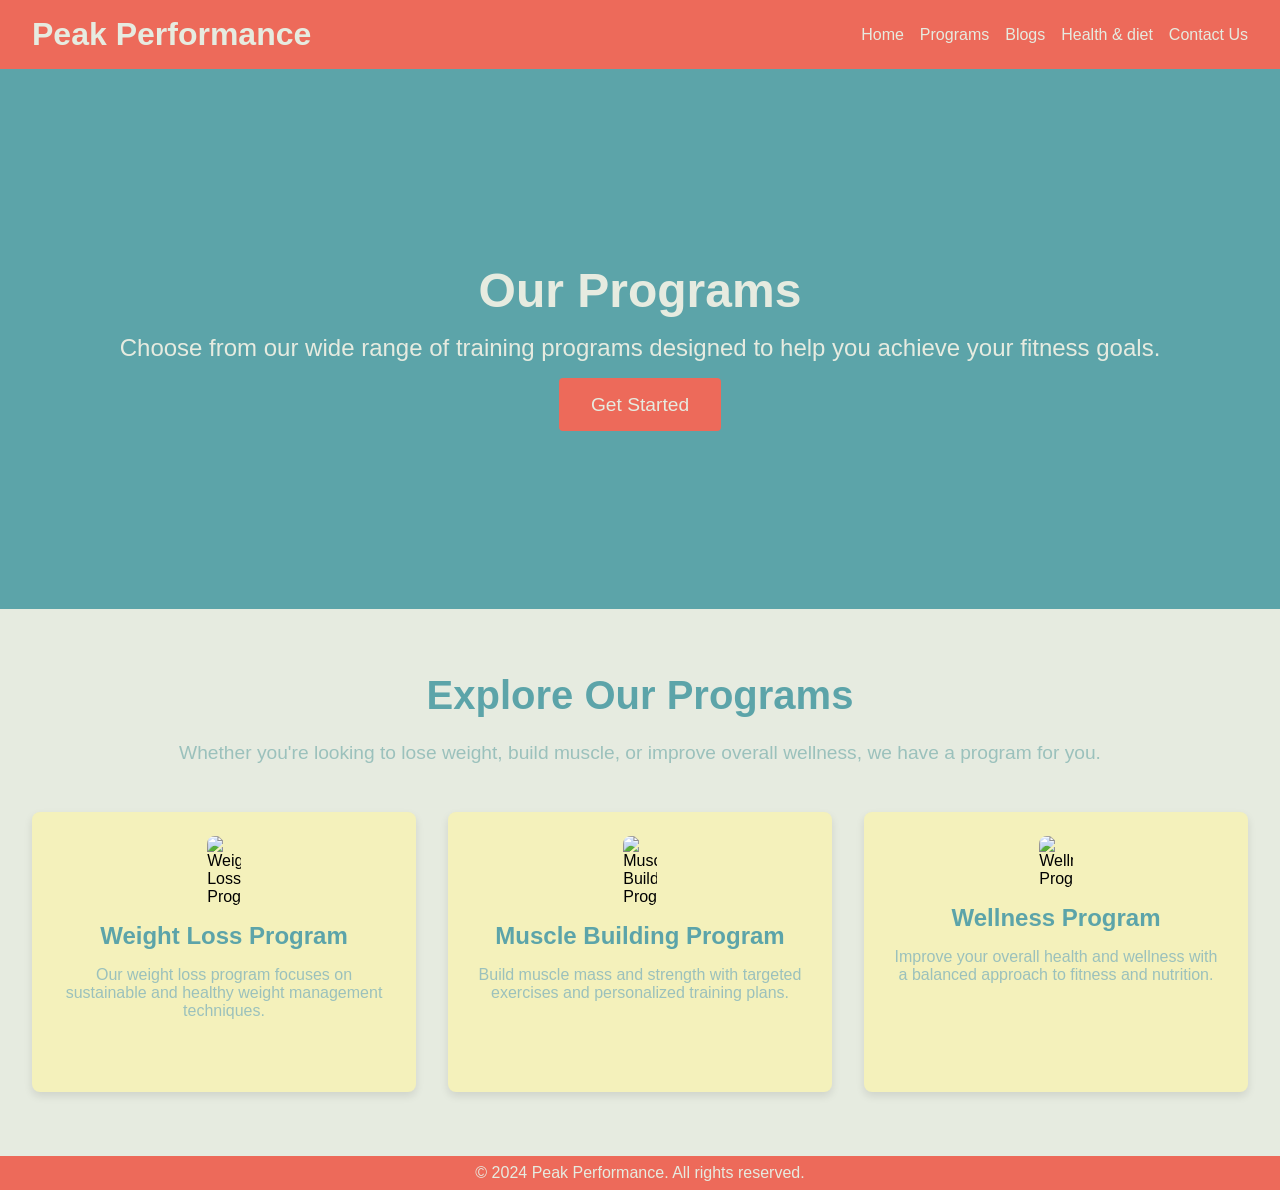
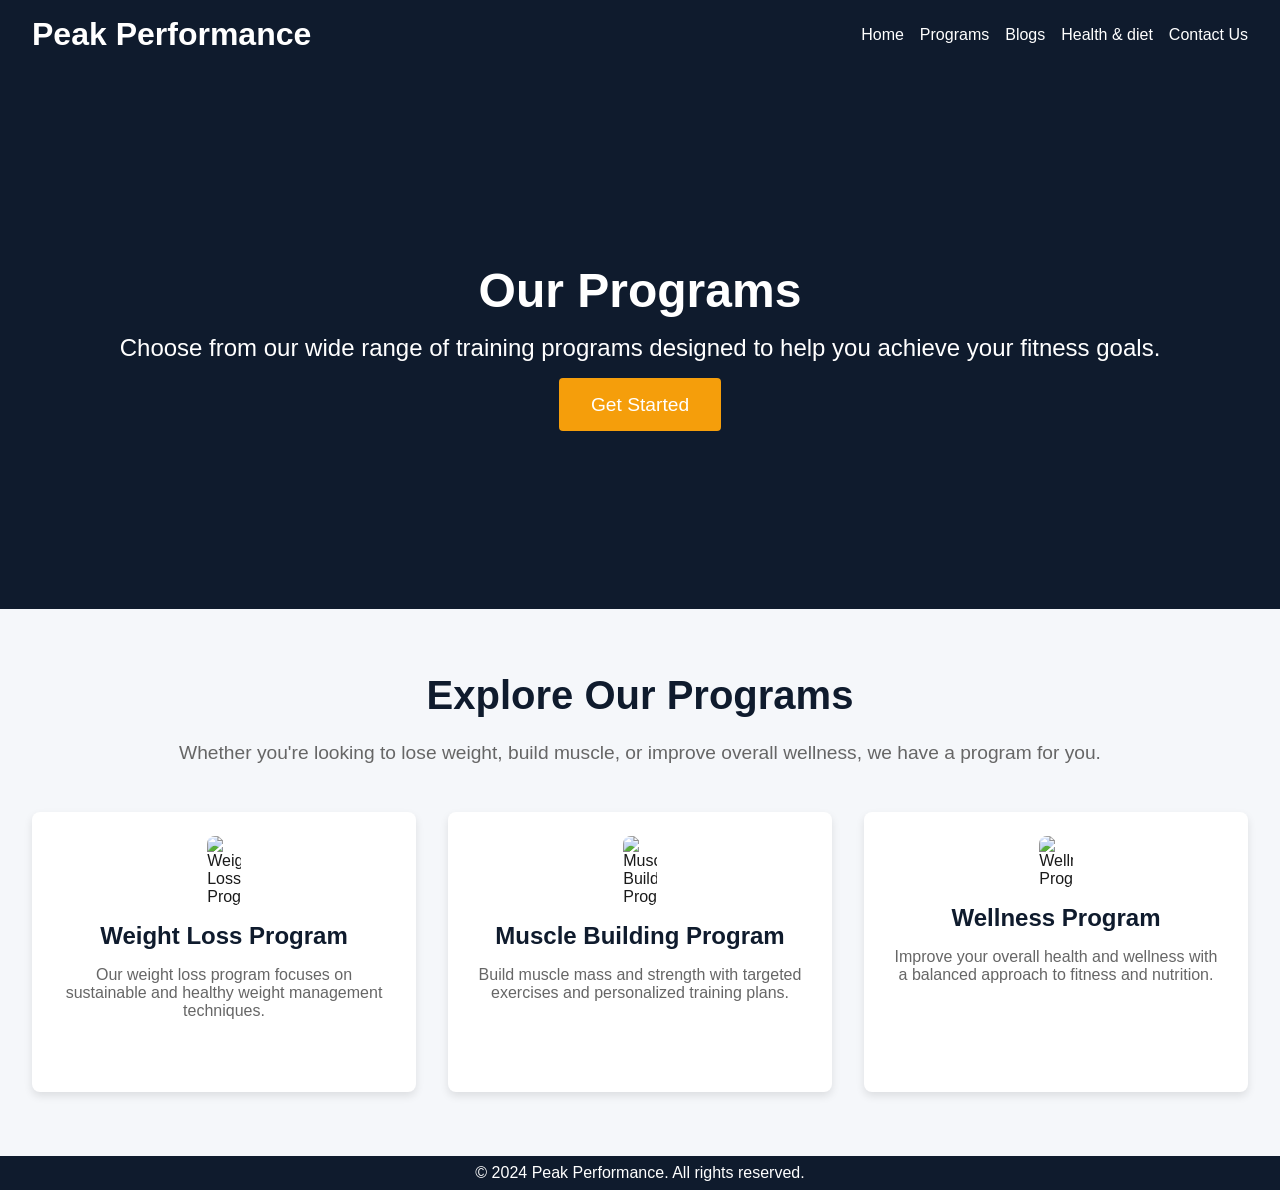

Update Design

--- a/css/programs_style.css
+++ b/css/programs_style.css
@@ -1,10 +1,13 @@
 :root{
-    --Bittersweet: #ED6A5A;
-    --darkBittersweet: #d12b17;
-    --Lemon-chiffon: #F4F1BB;
-    --Ash-gray: #9BC1BC;
-    --Verdigris: #5CA4A9;
-    --Alabaster: #E6EBE0;
+    --primary: #0F1B2D;
+    --primary-light: #1E3455;
+    --accent: #F59E0B;
+    --accent-dark: #D97706;
+    --bg-light: #F5F7FA;
+    --bg-section: #EAECF0;
+    --text-dark: #1A1A1A;
+    --text-muted: #666666;
+    --white: #FFFFFF;
 }
 
 *{
@@ -14,11 +17,14 @@
 }
 body {
     font-family: Arial, sans-serif;
+    background-color: var(--white);
+    color: var(--text-dark);
 }
+
 /* nav bar */
 header{
-    background-color: var(--Bittersweet);
-    color: var(--Alabaster);
+    background-color: var(--primary);
+    color: var(--white);
     display: flex;
     justify-content: space-between;
     align-items: center;
@@ -27,9 +33,8 @@ header{
 header h1{
     margin: 0;
     padding: 1rem 0 1rem 2rem;
-    color: var(--Alabaster);
+    color: var(--white);
 }
-
 header ul{
     list-style-type: none;
     padding: 0 2rem 0 0;
@@ -37,21 +42,20 @@ header ul{
     display: flex;
     gap: 1rem;
     text-decoration: none;
-
 }
 header a{
-    color: var(--Alabaster);
+    color: var(--white);
     text-decoration: none;
 }
 header a:hover{
-    color: var(--Lemon-chiffon);
+    color: var(--accent);
     text-decoration: underline;
 }
 
 /* Hero Section */
 .hero-programs {
-    background-color: var(--Verdigris);
-    color: var(--Alabaster);
+    background-color: var(--primary);
+    color: var(--white);
     height: 60vh;
     display: flex;
     justify-content: center;
@@ -72,8 +76,8 @@ header a:hover{
 
 .button-cta {
     padding: 1rem 2rem;
-    background-color: var(--Bittersweet);
-    color: var(--Alabaster);
+    background-color: var(--accent);
+    color: var(--white);
     border: none;
     border-radius: 4px;
     text-decoration: none;
@@ -82,25 +86,25 @@ header a:hover{
 }
 
 .button-cta:hover {
-    background-color: var(--darkBittersweet);
+    background-color: var(--accent-dark);
 }
 
 /* Programs Overview Section */
 .programs-overview {
     padding: 4rem 2rem;
     text-align: center;
-    background-color: var(--Alabaster);
+    background-color: var(--bg-light);
 }
 
 .programs-overview h2 {
     font-size: 2.5rem;
     margin-bottom: 1.5rem;
-    color: var(--Verdigris);
+    color: var(--primary);
 }
 
 .programs-overview p {
     font-size: 1.2rem;
-    color: var(--Ash-gray);
+    color: var(--text-muted);
     margin-bottom: 3rem;
 }
 
@@ -112,7 +116,7 @@ header a:hover{
 }
 
 .program-item {
-    background-color: var(--Lemon-chiffon);
+    background-color: var(--white);
     border-radius: 8px;
     box-shadow: 0 4px 8px rgba(0, 0, 0, 0.1);
     padding: 1.5rem;
@@ -129,12 +133,12 @@ header a:hover{
 .program-item h3 {
     font-size: 1.5rem;
     margin-bottom: 1rem;
-    color: var(--Verdigris);
+    color: var(--primary);
 }
 
 .program-item p {
     font-size: 1rem;
-    color: var(--Ash-gray);
+    color: var(--text-muted);
 }
 
 .program-item:hover {
@@ -143,11 +147,10 @@ header a:hover{
 
 /* Footer */
 footer {
-    background-color: var(--Bittersweet);
-    color: var(--Alabaster);
+    background-color: var(--primary);
+    color: var(--white);
     padding: .5rem;
     text-align: center;
-
 }
 .footer-content {
     display: flex;
@@ -156,9 +159,9 @@ footer {
 }
 .social-icons a {
     margin: 0 0.5rem;
-    color: var(--Alabaster);
+    color: var(--white);
     font-size: 1.5rem;
 }
 .social-icons a:hover {
-    color: var(--Lemon-chiffon);
+    color: var(--accent);
 }
